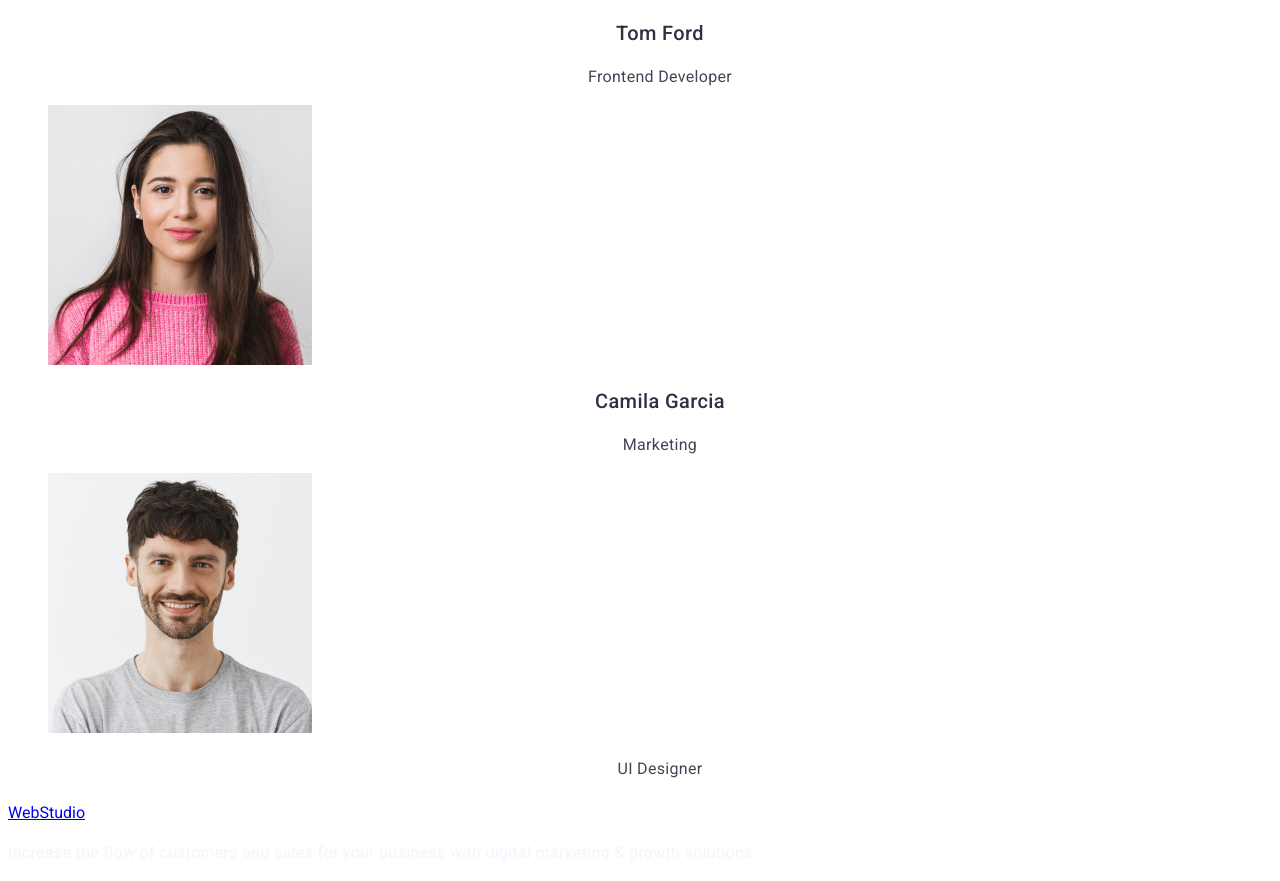
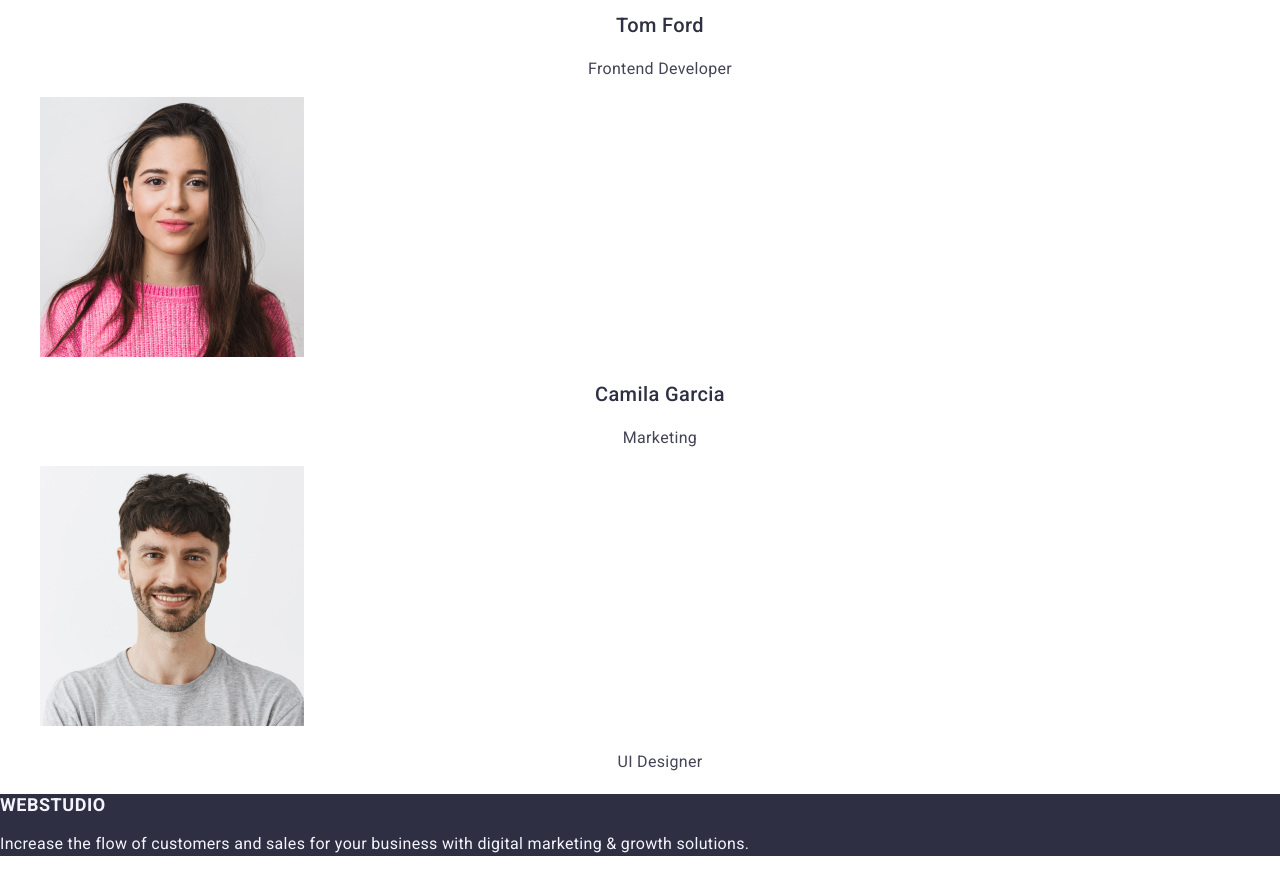
Before and after one commit to annavoy/goit-markup-hw-02, a plain HTML site: page index.html in a window 1280 px wide. Shown: the part 1521-2402 px from the top of the page. Drawn offline with nearby package versions, Linux system fonts and the light colour scheme.

Commit message:
update index.html file

```diff
--- a/css/style.css
+++ b/css/style.css
@@ -1,10 +1,13 @@
 body {
     font-family: "Roboto", "Raleway",  sans-serif;
     background-color: #FFFFFF;
-    color: #000000;
+
+}
+a {
+    text-decoration: none;
 }
 ul {
-    list-style-type:none;
+    list-style-type: none;
 }
 .nav-logo {
     font-weight: 700;
@@ -85,19 +88,21 @@ button {
     text-align: center;
     color: #434455;
 }
+footer {
+    background: #2e2f42;
+}
 .footer-logo {
-    display: flex;
-    align-items: center;
-    justify-content: flex-start;
-    flex-direction: row;
-    gap: 0px;
-    width: 115px;
-    height: 24px;
+    font-weight: 700;
+    font-size: 18px;
+    line-height: 1.16667;
+    letter-spacing: 0.03em;
+    text-transform: uppercase;
+    color: #f4f4fd;
 }
 .footer-text {
     font-weight: 400;
-    font-size: 16px;
-    line-height: 1.5;
-    letter-spacing: 0.02em;
-    color: #f4f4fd;
+font-size: 16px;
+line-height: 1.5;
+letter-spacing: 0.02em;
+color: #f4f4fd;
 }
--- a/index.html
+++ b/index.html
@@ -1,10 +1,12 @@
 <!DOCTYPE html>
 <html lang="en">
   <head>
+
     <meta charset="UTF-8" />
     <meta name="viewport" content="width=device-width, initial-scale=1.0" />
+    <link rel="stylesheet" href="https://cdn.jsdelivr.net/npm/modern-normalize@2.0.0/modern-normalize.min.css">
     <title>Document</title>
-    <link rel="stylesheet" href="./goit-markup-hw-02/css/style.css"
+    <link rel="stylesheet" href="./css/style.css" />
     <link rel="preconnect" href="https://fonts.googleapis.com">
     <link rel="preconnect" href="https://fonts.gstatic.com" crossorigin>
     <link href="https://fonts.googleapis.com/css2?family=Raleway:ital@0;1&family=Roboto:wght@400;500;700&display=swap" rel="stylesheet">
```
